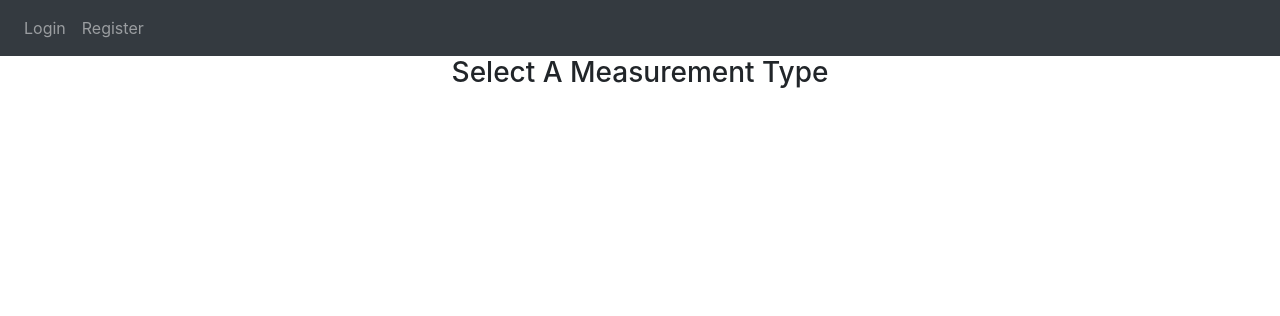
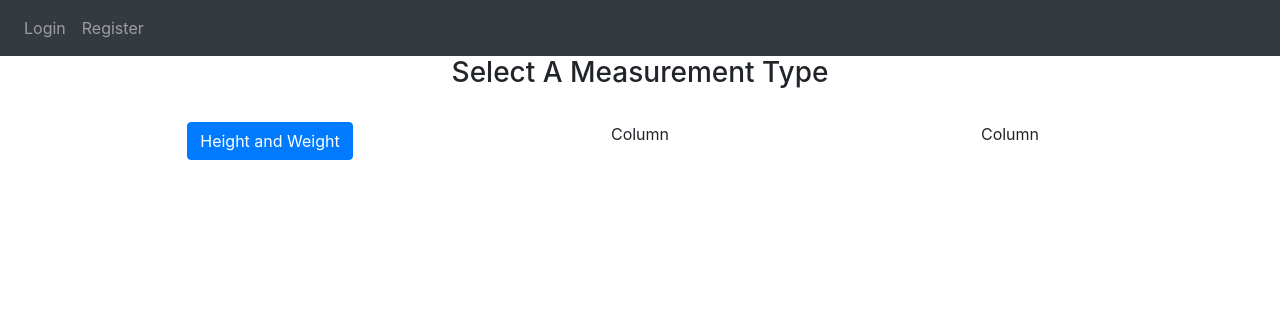
Before and after one commit to ianjchadwick/EC530_Final_Project, a Flask app: template website/templates/measurements.html in a window 1280 px wide. Shown: the top 316 px of the page. Run offline with Flask 2, Linux system fonts and the light colour scheme; the template is opened without the code that fills it, so the values that code supplies are empty; some libraries are stand-ins or nearby versions.

```diff
--- a/website/measurements.py
+++ b/website/measurements.py
@@ -7,11 +7,9 @@ from flask_login import login_user, login_required, logout_user, current_user
 measurement = Blueprint('measurements', __name__)
 
 
-@measurement.route('/measurement', methods=['GET', 'POST'])
+@measurement.route('/measurement', methods=['GET'])
 @login_required
 def measure_main():
-    if request.method == 'POST':
-        pass
     return render_template('measurements.html', user=current_user)
 
 
--- a/website/templates/home.html
+++ b/website/templates/home.html
@@ -2,7 +2,8 @@
 {% block title %}Home{% endblock %}
 
 {% block content %}
-<h1 align="center" xmlns="http://www.w3.org/1999/html">Notes</h1>
+<h1 align="center" xmlns="http://www.w3.org/1999/html">Welcome, {{user.first_name}}.</h1>
+<h3>My Information</h3>
 <table class="table-responsive table-responsive-flush">
     <table class="table table-bordered">
             <thead>
--- a/website/templates/measurements.html
+++ b/website/templates/measurements.html
@@ -4,5 +4,19 @@
 {% block content %}
 <h3 align="center">Select A Measurement Type</h3>
 <br/>
+<div align="center" class="container">
+  <div class="row">
+    <div class="col">
+    <a class="btn btn-primary" href="/weight" role="button">Height and Weight</a>
+    </div>
+    <div class="col">
+      Column
+    </div>
+    <div class="col">
+      Column
+    </div>
+  </div>
+</div>
+<br/>
 
 {%endblock%}
```
